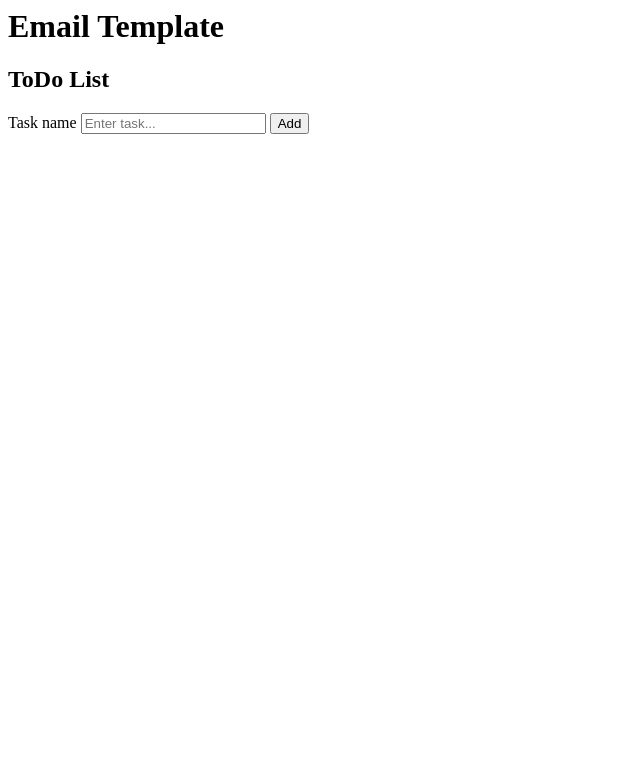
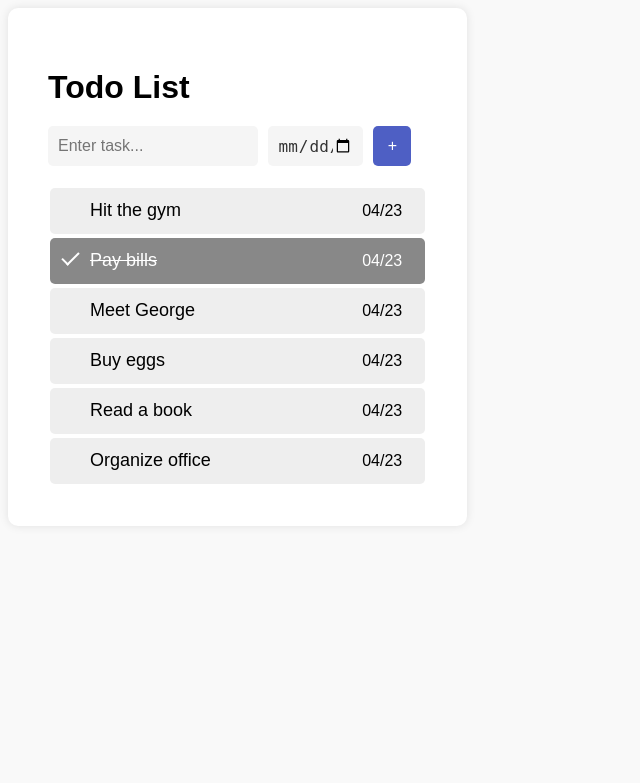
Before and after one commit to klam20/CMPE131-EmailClient, a Flask app: page /email in a window 1280 px wide. Shown: the top 783 px of the page, without its empty margins (0-640 px from the left). Run offline with Flask 3, Linux system fonts and the light colour scheme.

Commit message:
Changes to email page for todoList + database for tasks(still broken)

```diff
--- a/app/__init__.py
+++ b/app/__init__.py
@@ -1,9 +1,18 @@
+
 from flask import Flask
+from flask_sqlalchemy import SQLAlchemy
+import os
 
 myapp_obj = Flask(__name__)
 
+basedir = os.path.abspath(os.path.dirname(__file__))
+
 myapp_obj.config.from_mapping(
     SECRET_KEY = 'you-will-never-guess',
+    SQLALCHEMY_DATABASE_URI = 'sqlite:///' + os.path.join(basedir, 'app.db'),
+    SQLALCHEMY_TRACK_MODIFICATIONS = False
 )
 
-from app import routes
+db = SQLAlchemy(myapp_obj)
+
+from app import routes, models
--- a/app/routes.py
+++ b/app/routes.py
@@ -1,5 +1,8 @@
-from flask import render_template
+from flask import *
+from flask_sqlalchemy import SQLAlchemy
 from app import myapp_obj
+from app import db
+from app.models import *
 
 @myapp_obj.route("/")
 
@@ -7,9 +10,37 @@ from app import myapp_obj
 def home():
     return render_template('home.html')
 
-@myapp_obj.route("/email")
+@myapp_obj.route("/email", methods=['GET','POST'])
 def email():
-    return render_template('email.html')
+    db.create_all()
+    todo_list = task.query.all()
+
+    return render_template('email.html', todo_list=todo_list)
+
+@myapp_obj.route('/add', methods=['POST'])
+def addToDo():
+    name = request.form.get('name')
+    test = task(name = "lol", done = False)
+    test.set_date("04/23")
+    db.session.add(test)
+    db.session.commit()
+
+    return redirect(url_for("email"))
+
+@myapp_obj.route('/update/<int:todo_id>')
+def update(todo_id):
+    todo= task.query.get(todo_id)
+    todo.done=not todo.done
+    db.session.commit()
+    return redirect(url_for("email"))
+
+
+@myapp_obj.route('/delete/<int:todo_id>')
+def delete(todo_id):
+    todo= task.query.get(todo_id)
+    db.session.delete(todo)
+    db.session.commit()
+    return redirect(url_for("email"))
 
 @myapp_obj.route("/login")
 def login():
--- a/app/templates/email.html
+++ b/app/templates/email.html
@@ -1,18 +1,177 @@
+<!DOCTYPE html>
 <html>
-    <head>
-        <meta charset="UTF-8">
-        <title>Email</title>
-    </head>
-    <body>
-        <h1>Email Template</h1>
-        <h2>ToDo List</h2>
+<head>
+	<title>Emails</title>
+<style>
+/* Body styles */
+body {
+  background-color: #f9f9f9;
+  font-family: Arial, sans-serif;
+  font-size: 16px;
+}
 
-        <form action = "">
-            <div>
-                <label for="title">Task name</label>
-                <input type ="text" name="title" placeholder="Enter task...">
-                <button type="submit">Add</button>
-            </div>
-        </form>
-    </body>
+/* Form styles */
+.todo {
+  display: flex;
+  flex-wrap: wrap;
+  height: 100%;
+  min-height: 100%;
+  width: 30%;
+  background-color: #fff;
+  border-radius: 10px;
+  box-shadow: 0 0 10px rgba(0, 0, 0, 0.1);
+  padding: 40px;
+
+}
+
+div h1 {
+  text-align: left;
+  margin-bottom: 20px;
+}
+
+div label {
+  display: block;
+  margin-bottom: 8px;
+  color: #555;
+}
+
+div input[type="text"] {
+  padding: 10px;
+  margin-bottom: 20px;
+  width: 50%;
+  height: 20px;
+  border: none;
+  border-radius: 5px;
+  background-color: #f5f5f5;
+  font-size: 16px;
+  color: #333;
+}
+
+div input[type="date"] {
+  padding: 10px;
+  margin-bottom: 20px;
+  width: 20%;
+  height: 20px;
+  border: none;
+  border-radius: 5px;
+  background-color: #f5f5f5;
+  font-size: 16px;
+  margin-left: 10px;
+  color: #333;
+}
+
+div button[type="submit"] {
+  background-color: #4e5fc4;
+  border: none;
+  color: #fff;
+  padding: 0px;
+  border-radius: 5px;
+  font-size: 16px;
+  cursor: pointer;
+  transition: background-color 0.3s ease;
+  height: 40px;
+  width: 10%;
+  margin-left: 10px;
+}
+
+.linebreak {
+    flex-basis: 100%;
+}
+
+div button[type="submit"]:hover {
+  background-color: #4148a0;
+}
+
+div li {
+  cursor: pointer;
+  position: relative;
+  padding: 12px 8px 12px 40px;
+  background: #eee;
+  font-size: 18px;
+  transition: 0.2s;
+  list-style-type: none;
+  flex-grow: 1;
+  margin: 2px;
+  border-radius: 5px;
+}
+
+div li:hover {
+  background: #ddd;
+}
+
+div li.checked {
+  background: #888;
+  color: #fff;
+  text-decoration: line-through;
+}
+
+div li.checked::before {
+  content: '';
+  position: absolute;
+  border-color: #fff;
+  border-style: solid;
+  border-width: 0 2px 2px 0;
+  top: 10px;
+  left: 16px;
+  transform: rotate(45deg);
+  height: 15px;
+  width: 7px;
+}
+.date {
+  font-family: Arial, sans-serif;
+  font-size: 16px;
+  float: right;
+  margin-top: 2px;
+  margin-bottom: 2px;
+  margin-right: 15px;
+}
+
+</style>
+</head>
+<body>
+	<div class="todo">
+		<h1>Todo List</h1>
+        <div class="linebreak"></div>
+		<input type="text" id="name" name="name" placeholder="Enter task..." required>
+		<input type="date" id="date" name="date" placeholder="mm/dd" required>
+		<button type="submit">+</button>
+        <div class="linebreak"></div>
+        <li>Hit the gym
+            <div class="date">04/23</div>
+        </li>
+        <div class="linebreak"></div>
+        <li class="checked">Pay bills
+            <div class="date">04/23</div>
+        </li>
+        <div class="linebreak"></div>
+        <li>Meet George
+            <div class="date">04/23</div>
+        </li>
+        <div class="linebreak"></div>
+        <li>Buy eggs
+            <div class="date">04/23</div>
+        </li>
+        <div class="linebreak"></div>
+        <li>Read a book
+            <div class="date">04/23</div>
+        </li>
+        <div class="linebreak"></div>
+        <li>Organize office
+            <div class="date">04/23</div>
+        </li>
+        {%for task in todo_list%}
+        <tr>
+            <td>{{todo.task_id}}</td>
+            <td>{{todo.name}}</td>
+            {%if todo.done==False%}
+            <td>Not Done</td>
+            {%else%}
+            <td>Done</td>
+            {%endif%}
+            <td><a href="/update/{{todo.task_id}}">Update</a></td>
+            <td><a href="/delete/{{todo.task_id}}">Delete</a></td>
+        </tr>
+        {%endfor%}
+    </div>
+</body>
 </html>
```
Also changed, not shown: app/app.db (added).
